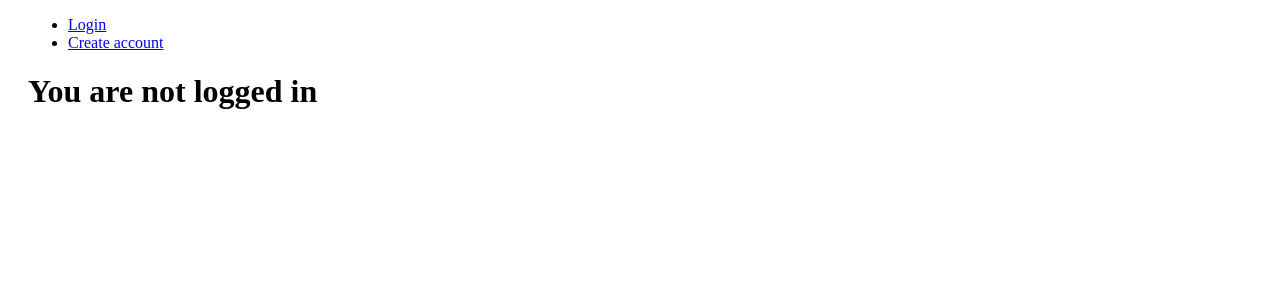
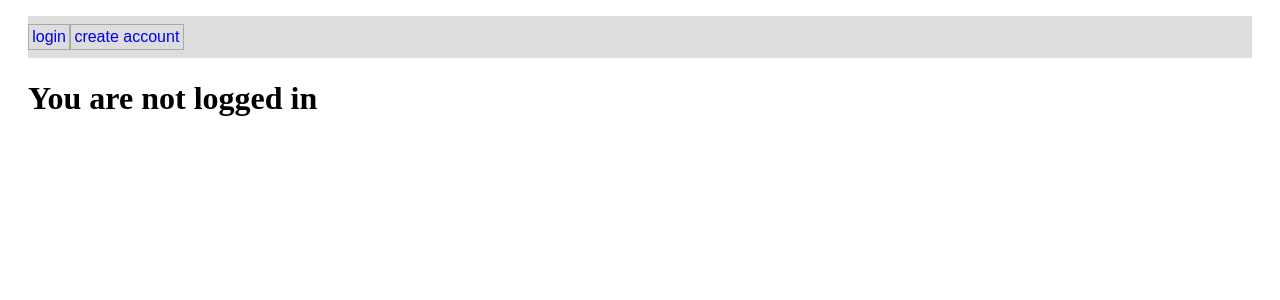
Before and after one commit to SJK146/447SoftEngi, a Flask app: page / in a window 1280 px wide. Shown: the top 300 px of the page. Run offline with Flask 3, Linux system fonts and the light colour scheme.

Commit message:
navbar styling

```diff
--- /dev/null
+++ b/project/static/nav.css
@@ -0,0 +1,21 @@
+.nav ul {
+  display:flex;
+  background-color: #ddd;
+  padding-top: .5em;
+  padding-bottom: .5em;
+  padding-left: 0;
+
+}.nav li {
+    display: inline;
+  list-style-type: none;
+  border-style: solid;
+  border-color: darkgrey;
+  border-width: 1px;
+  padding: .2em;
+  margin: 0;
+}
+.nav a {
+  font-family: sans-serif;
+  text-decoration: none;
+  border-color: black;
+}
--- a/project/templates/nav.html
+++ b/project/templates/nav.html
@@ -1,12 +1,12 @@
-<nav>
+<div class="nav">
 	<ul>
 		{% if current_user.is_authenticated %}
-        <li><a href="/">Home</a></li>
-		<li><a href="/studies">Studies</a></li>
-		<li><a href="/logout">Logout</a></li>
+        <li><a href="/">home</a></li>
+		<li><a href="/studies">studies</a></li>
+		<li><a href="/logout">logout</a></li>
 		{% else %}
-		<li><a href="/login">Login</a></li>
-		<li><a href="/register">Create account</a></li>
+		<li><a href="/login">login</a></li>
+		<li><a href="/register">create account</a></li>
 		{% endif %}
 	</ul>
-</nav>
+</div>
```
